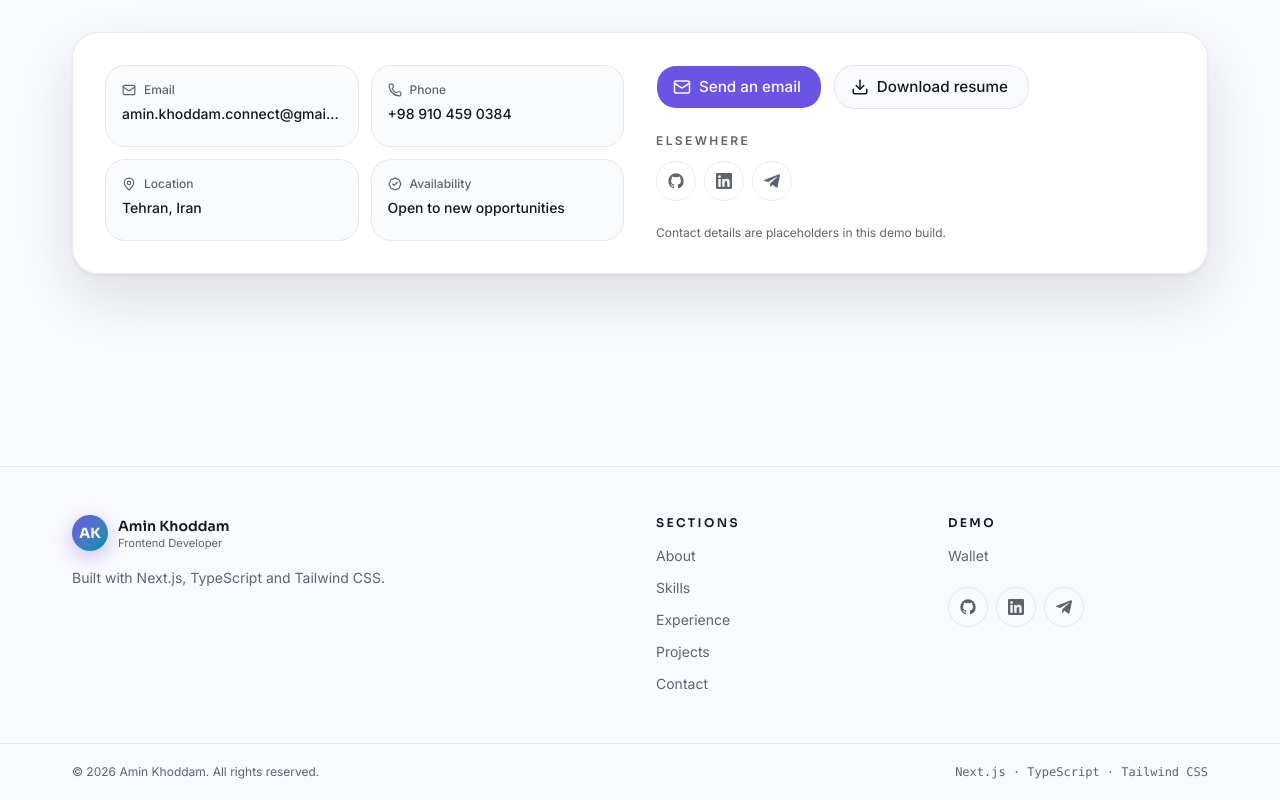
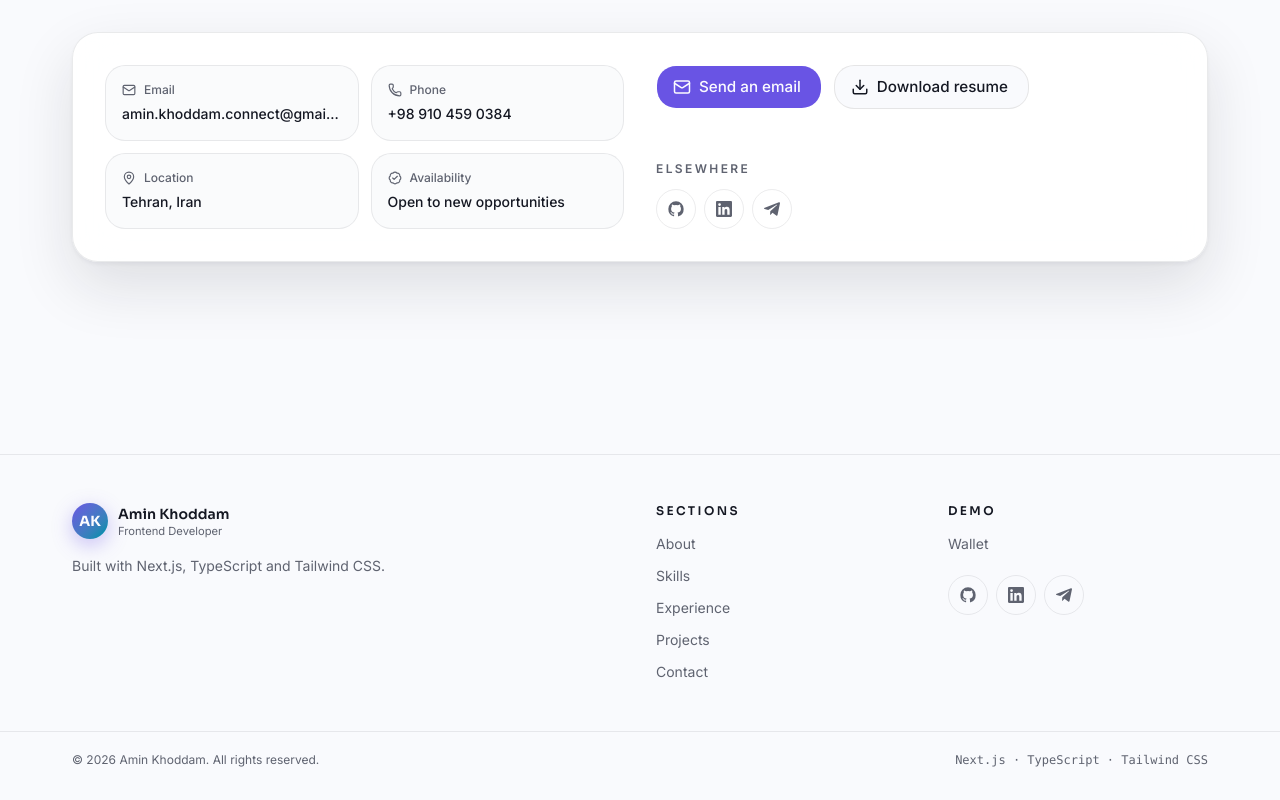
Before and after one commit to amin-khoddam/Fintech-Wallet-Demo, a Next.js app: page /en in a window 1280 px wide. Shown: the part 4396-5196 px from the top of the page. Built offline with nearby package versions, Linux system fonts and the light colour scheme; no server answers.

Commit message:
chore: remove placeholder contact details notice

```diff
--- a/src/features/portfolio/components/contact-section.tsx
+++ b/src/features/portfolio/components/contact-section.tsx
@@ -118,8 +118,6 @@ export function ContactSection() {
                   })}
                 </div>
               </div>
-
-              <p className="text-xs text-muted-foreground">{t("placeholderNote")}</p>
             </div>
           </div>
         </Surface>
--- a/src/i18n/messages/en.json
+++ b/src/i18n/messages/en.json
@@ -195,8 +195,7 @@
     "availability": "Open to new opportunities",
     "primaryCta": "Send an email",
     "secondaryCta": "Download resume",
-    "socialLabel": "Elsewhere",
-    "placeholderNote": "Contact details are placeholders in this demo build."
+    "socialLabel": "Elsewhere"
   },
   "footer": {
     "tagline": "Built with Next.js, TypeScript and Tailwind CSS.",
--- a/src/i18n/messages/fa.json
+++ b/src/i18n/messages/fa.json
@@ -192,8 +192,7 @@
     "availability": "آماده بررسی فرصت‌های جدید",
     "primaryCta": "ارسال ایمیل",
     "secondaryCta": "دانلود رزومه",
-    "socialLabel": "جاهای دیگر",
-    "placeholderNote": "اطلاعات تماس در این نسخه نمونه است."
+    "socialLabel": "جاهای دیگر"
   },
   "footer": {
     "tagline": "ساخته‌شده با Next.js، TypeScript و Tailwind CSS.",
```
